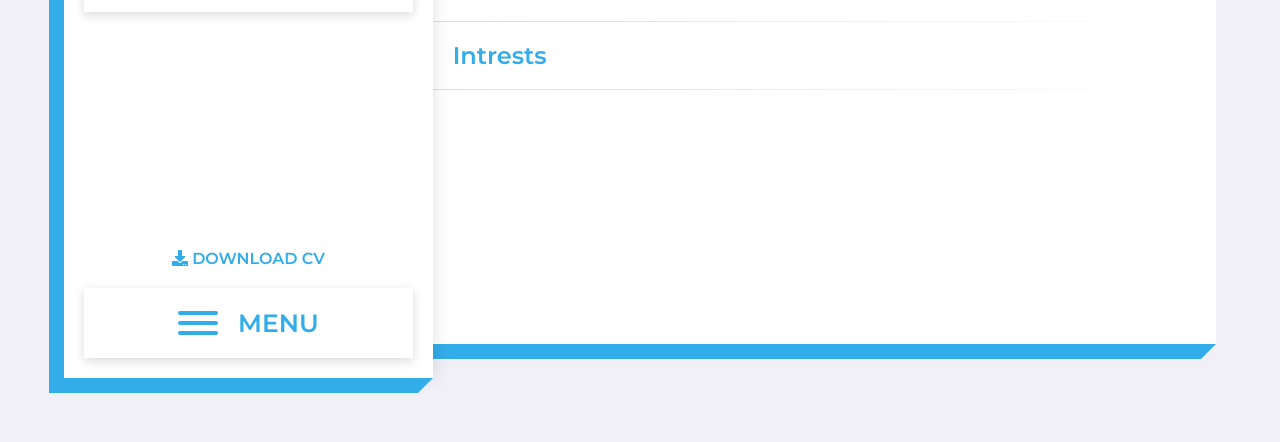
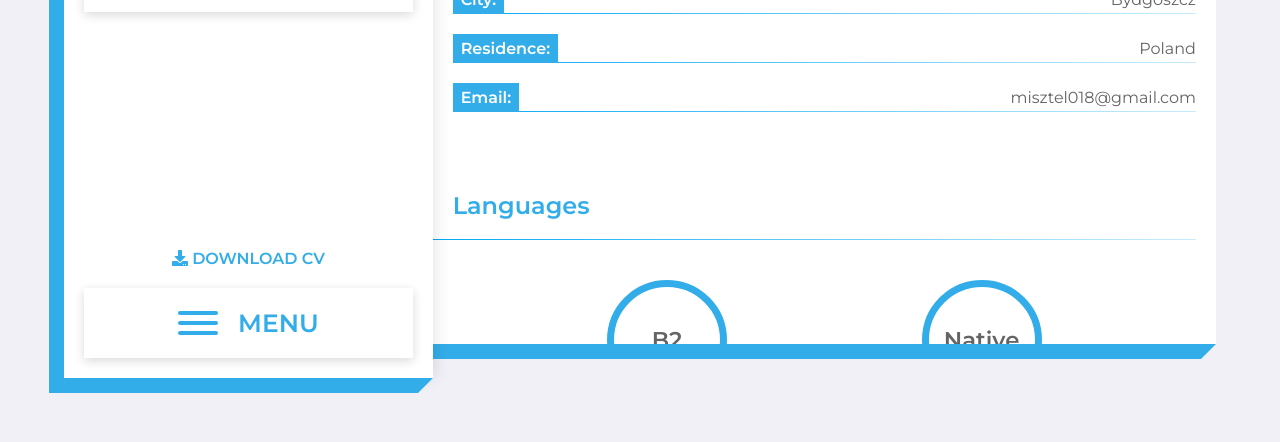
Before and after one commit to misztel/mmisztelapl, a Gatsby site: page / in a window 1280 px wide. Shown: the part 358-800 px from the top of the page. Built offline with nearby package versions, Linux system fonts and the light colour scheme; Gatsby itself is replaced by a stand-in of ours.

Commit message:
Home page components

```diff
--- a/src/components/ContentCard/ContentCard.js
+++ b/src/components/ContentCard/ContentCard.js
@@ -10,7 +10,6 @@ import styled from "styled-components"
 
 const StyledContentCard = styled.div`
   position: relative;
-  padding: 20px;
   width: 68%;
   height: 90%;
   background-color: white;
@@ -37,6 +36,13 @@ const BorderBottomRight = styled.div`
   border-top: solid 15px ${({ theme }) => theme.primary};
   border-bottom: solid 15px transparent;
 `
+const StyledCardInner = styled.main`
+  width: 100%;
+  height: 100%;
+  padding: 20px;
+  overflow-y: auto;
+`;
+
 
 function ContentCard({ children }) {
 
@@ -44,9 +50,9 @@ function ContentCard({ children }) {
     <StyledContentCard>
       <BorderBottomRight />
       <BorderBottom />
-      <main>
+      <StyledCardInner>
         {children}
-      </main>
+      </StyledCardInner>
     </StyledContentCard>
   )
 }
--- a/src/components/Themes/Themes.js
+++ b/src/components/Themes/Themes.js
@@ -3,10 +3,12 @@ export const lightTheme = {
   text: '#646464',
   primary: '#33ADE9',
   background: '#F0F0F6',
+  white: '#FFFFFF',
 }
 export const darkTheme = {
   body: '#31313A',
-  text: 'rgba(255, 255, 255, 0.55)',
+  text: 'rgba(255, 255, 255, 0.75)',
   primary: '#33ADE9',
   background: '#26262D',
+  white: '#FFFFFF',
 }
--- a/src/pages/index.js
+++ b/src/pages/index.js
@@ -2,7 +2,14 @@ import * as React from "react"
 import styled from 'styled-components'
 import Seo from "../components/seo"
 
+import { FontAwesomeIcon } from '@fortawesome/react-fontawesome'
+import { faDownload, faFutbol, faHamburger, faHeadphones, faMicrochip, faServer } from '@fortawesome/free-solid-svg-icons'
+
 import Paragraph from '../components/BasicElements/Paragraph/Paragraph';
+
+const StyledSection = styled.div`
+  margin-bottom: 50px;
+`;
 
 const StyledTitle = styled.h1`
   position: relative;
@@ -20,22 +27,214 @@ const StyledTitle = styled.h1`
     left: -20px;
     height: 1px;
     right: 0px;
-    background: radial-gradient(ellipse at left,#ddd 0%,rgba(255,255,255,0) 70%);
+    background: radial-gradient(ellipse at left,#03a9f4 0%,rgba(255,255,255,0) 90%);
   }
+`;
+
+const StyledTagBox = styled.div`
+  position: relative;
+  display: flex;
+  flex-direction: row;
+  flex-wrap: wrap;
+  padding: 20px 0;
+  justify-content: space-between;
+  margin: 0px -20px;
+`;
+
+const StyledTag = styled.div`
+position: relative;
+  display: flex;
+  flex: 45%;
+  margin: 10px 20px;
+  justify-content: space-between;
+  align-items: center;
+  &:after{
+    content: '';
+    position: absolute;
+    bottom: 0px;
+    left: 0px;
+    height: 1px;
+    right: 0px;
+    background: radial-gradient(ellipse at left,#03a9f4 0%,rgba(255,255,255,0) 90%);
+  }
+`;
+
+const StyledTagTitle = styled.div`
+  padding: 5px 8px;
+  background: ${({ theme }) => theme.primary};
+  color: ${({ theme }) => theme.white};
+  font-weight: 600;
+  z-index:1;
+`;
+
+const StyledTagData = styled.div`
+  color: ${({ theme }) => theme.text};
+`;
+
+const StyledLanguageContainer = styled.div`
+  position: relative;
+  display: flex;
+  flex-direction: row;
+  flex-wrap: wrap;
+  padding: 20px 0;
+  justify-content: space-evenly;
+  margin: 0px -20px;
+`;
+
+const StyledLanguageBox = styled.div`
+  display: flex;
+  flex-direction: column;
+  align-items: center;
+`;
+
+const StyledLanguageCircle = styled.div`
+  display: flex;
+  align-items: center;
+  justify-content: center;
+  width: 120px;
+  height: 120px;
+  border-radius: 50%;
+  margin: 0px 20px;
+  border: 7px solid ${({ theme }) => theme.primary};
+  background: transparent;
+  color: ${({ theme }) => theme.text};
+  font-weight: 600;
+  font-size: 1.425rem;
+`;
+
+const StyledLanguageName = styled.div`
+  font-size: 1.375rem;
+  font-weight: 600;
+  padding: 15px 0;
+`;
+
+const StyledIntrestsContainer = styled.div`
+  display: flex;
+  flex-direction: row;
+  justify-content: space-between;
+`;
+
+const StyledIntrestsBox = styled.div`
+  display: flex;
+  flex-direction: column;
+  align-items: center;
+  padding: 20px;
+`;
+
+const StyledIntrestsIcon = styled.div`
+  font-size: 2.25rem;
+  color: ${({ theme }) => theme.primary};
+
+`;
+
+const StyledIntrestsText = styled.div`
+  font-size: 1.375rem;
+  font-weight: 600;
 `;
 
 const IndexPage = () => (
   <>
     <Seo title="About Me" />
+    <StyledSection>
       <StyledTitle>About Me</StyledTitle>
       <Paragraph>Hello! I’m Jason Allen. Designer & Photographer from USA, California.
         I have rich experience in web site design and photography.
         I love to talk with you about our unique.
         I have rich experience in wordpress, also I am good at Magento.
       </Paragraph>
+      <StyledTagBox>
+        <StyledTag>
+          <StyledTagTitle>
+            Age:
+          </StyledTagTitle>
+          <StyledTagData>
+            26
+          </StyledTagData>
+        </StyledTag>
+        <StyledTag>
+          <StyledTagTitle>
+            City:
+          </StyledTagTitle>
+          <StyledTagData>
+            Bydgoszcz
+          </StyledTagData>
+        </StyledTag>
+        <StyledTag>
+          <StyledTagTitle>
+            Residence:
+          </StyledTagTitle>
+          <StyledTagData>
+            Poland
+          </StyledTagData>
+        </StyledTag>
+        <StyledTag>
+          <StyledTagTitle>
+            Email:
+          </StyledTagTitle>
+          <StyledTagData>
+            misztel018@gmail.com
+          </StyledTagData>
+        </StyledTag>
+      </StyledTagBox>
+    </StyledSection>
+    <StyledSection>
       <StyledTitle>Languages</StyledTitle>
-    <StyledTitle>Skills</StyledTitle>
+      <StyledLanguageContainer>
+        <StyledLanguageBox>
+          <StyledLanguageCircle>
+            B2
+          </StyledLanguageCircle>
+          <StyledLanguageName>
+            English
+          </StyledLanguageName>
+        </StyledLanguageBox>
+        <StyledLanguageBox>
+          <StyledLanguageCircle>
+            Native
+          </StyledLanguageCircle>
+          <StyledLanguageName>
+            Polish
+          </StyledLanguageName>
+        </StyledLanguageBox>
+      </StyledLanguageContainer>
+    </StyledSection>
+    <StyledSection>
       <StyledTitle>Intrests</StyledTitle>
+      <StyledIntrestsContainer>
+        <StyledIntrestsBox>
+          <StyledIntrestsIcon>
+            <FontAwesomeIcon icon={faFutbol} />
+          </StyledIntrestsIcon>
+          <StyledIntrestsText>
+            Sports
+          </StyledIntrestsText>
+        </StyledIntrestsBox>
+        <StyledIntrestsBox>
+          <StyledIntrestsIcon>
+            <FontAwesomeIcon icon={faServer} />
+          </StyledIntrestsIcon>
+          <StyledIntrestsText>
+            Technologies
+          </StyledIntrestsText>
+        </StyledIntrestsBox>
+        <StyledIntrestsBox>
+          <StyledIntrestsIcon>
+            <FontAwesomeIcon icon={faHamburger} />
+          </StyledIntrestsIcon>
+          <StyledIntrestsText>
+            Cooking
+          </StyledIntrestsText>
+        </StyledIntrestsBox>
+        <StyledIntrestsBox>
+          <StyledIntrestsIcon>
+            <FontAwesomeIcon icon={faHeadphones} />
+          </StyledIntrestsIcon>
+          <StyledIntrestsText>
+            Music
+          </StyledIntrestsText>
+        </StyledIntrestsBox>
+      </StyledIntrestsContainer>
+    </StyledSection>
   </>
 )
 
```
Lines whose indentation alone changed are shown as unchanged.
